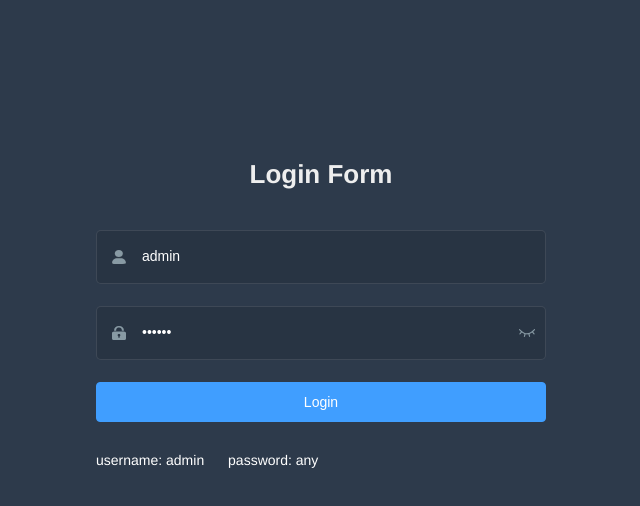
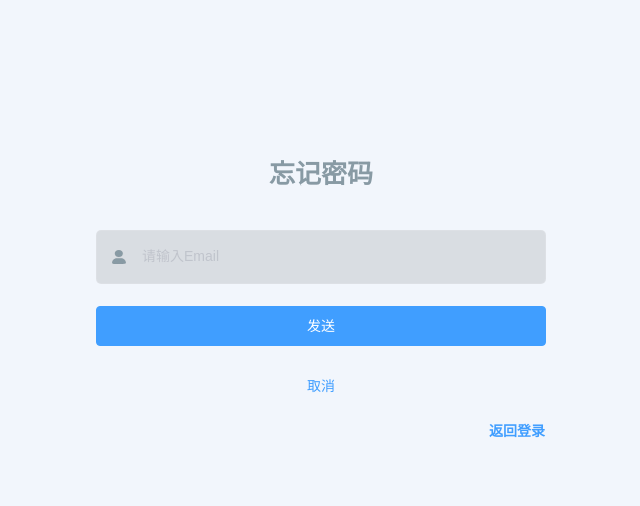
Before and after one commit to JonDoe-297/presentCloud-backgroundUI, a Vue app: page /#/forgetPwd in a window 1280 px wide. Before the commit this address led to /#/login. Shown: the top 506 px of the page, without its empty margins (319-959 px from the left). Built offline with nearby package versions, Linux system fonts and the light colour scheme.

Commit message:
error page 404 401 500 forget password

```diff
--- a/src/permission.js
+++ b/src/permission.js
@@ -8,7 +8,7 @@ import getPageTitle from '@/utils/get-page-title'
 
 NProgress.configure({ showSpinner: false }) // NProgress Configuration
 
-const whiteList = ['/login'] // no redirect whitelist
+const whiteList = ['/login', '/forgetPwd'] // no redirect whitelist
 
 router.beforeEach(async(to, from, next) => {
   // start progress bar
--- a/src/router/index.js
+++ b/src/router/index.js
@@ -36,10 +36,15 @@ export const constantRoutes = [
     component: () => import('@/views/login/index'),
     hidden: true
   },
+  {
+    path: '/forgetPwd',
+    component: () => import('@/views/forget-pwd/index'),
+    hidden: true
+  },
 
   {
     path: '/404',
-    component: () => import('@/views/404'),
+    component: () => import('@/views/error-page/404'),
     hidden: true
   },
 
@@ -77,18 +82,18 @@ export const constantRoutes = [
     ]
   },
 
-  // {
-  //   path: '/form',
-  //   component: Layout,
-  //   children: [
-  //     {
-  //       path: 'index',
-  //       name: 'Form',
-  //       component: () => import('@/views/form/index'),
-  //       meta: { title: 'Form', icon: 'form' }
-  //     }
-  //   ]
-  // },
+  {
+    path: '/form',
+    component: Layout,
+    children: [
+      {
+        path: 'index',
+        name: 'Form',
+        component: () => import('@/views/error-page/500'),
+        meta: { title: 'Form', icon: 'form' }
+      }
+    ]
+  },
 
   // {
   //   path: '/nested',
--- /dev/null
+++ b/src/views/error-page/401.vue
@@ -0,0 +1,99 @@
+<template>
+  <div class="errPage-container">
+    <el-button icon="el-icon-arrow-left" class="pan-back-btn" @click="back">
+      返回
+    </el-button>
+    <el-row>
+      <el-col :span="12">
+        <h1 class="text-jumbo text-ginormous">
+          Oops!
+        </h1>
+        <!--gif来源<a href="https://zh.airbnb.com/" target="_blank">airbnb</a> 页面-->
+        <h2>你没有权限去该页面</h2>
+        <h6>如有不满请联系你领导</h6>
+        <ul class="list-unstyled">
+          <li>或者你可以去:</li>
+          <li class="link-type">
+            <router-link to="/dashboard">
+              回首页
+            </router-link>
+          </li>
+          <!--<li class="link-type">-->
+            <!--<a href="https://www.taobao.com/">随便看看</a>-->
+          <!--</li>-->
+          <!--<li><a href="#" @click.prevent="dialogVisible=true">点我看图</a></li>-->
+        </ul>
+      </el-col>
+      <el-col :span="12">
+        <img :src="errGif" width="313" height="428" alt="Girl has dropped her ice cream.">
+      </el-col>
+    </el-row>
+    <el-dialog :visible.sync="dialogVisible" title="随便看">
+      <img :src="ewizardClap" class="pan-img">
+    </el-dialog>
+  </div>
+</template>
+
+<script>
+import errGif from '@/assets/401_images/401.gif'
+
+export default {
+  name: 'Page401',
+  data() {
+    return {
+      errGif: errGif + '?' + +new Date(),
+      ewizardClap: 'https://wpimg.wallstcn.com/007ef517-bafd-4066-aae4-6883632d9646',
+      dialogVisible: false
+    }
+  },
+  methods: {
+    back() {
+      if (this.$route.query.noGoBack) {
+        this.$router.push({ path: '/dashboard' })
+      } else {
+        this.$router.go(-1)
+      }
+    }
+  }
+}
+</script>
+
+<style lang="scss" scoped>
+  .errPage-container {
+    width: 800px;
+    max-width: 100%;
+    margin: 100px auto;
+    .pan-back-btn {
+      background: #008489;
+      color: #fff;
+      border: none!important;
+    }
+    .pan-gif {
+      margin: 0 auto;
+      display: block;
+    }
+    .pan-img {
+      display: block;
+      margin: 0 auto;
+      width: 100%;
+    }
+    .text-jumbo {
+      font-size: 60px;
+      font-weight: 700;
+      color: #484848;
+    }
+    .list-unstyled {
+      font-size: 14px;
+      li {
+        padding-bottom: 5px;
+      }
+      a {
+        color: #008489;
+        text-decoration: none;
+        &:hover {
+          text-decoration: underline;
+        }
+      }
+    }
+  }
+</style>
--- a/src/views/404.vue
+++ b/src/views/error-page/404.vue
@@ -9,9 +9,9 @@
       </div>
       <div class="bullshit">
         <div class="bullshit__oops">OOPS!</div>
-        <div class="bullshit__info">All rights reserved
-          <a style="color:#20a0ff" href="https://wallstreetcn.com" target="_blank">wallstreetcn</a>
-        </div>
+        <!--<div class="bullshit__info">All rights reserved-->
+          <!--<a style="color:#20a0ff" href="https://wallstreetcn.com" target="_blank">wallstreetcn</a>-->
+        <!--</div>-->
         <div class="bullshit__headline">{{ message }}</div>
         <div class="bullshit__info">Please check that the URL you entered is correct, or click the button below to return to the homepage.</div>
         <a href="" class="bullshit__return-home">Back to home</a>
--- /dev/null
+++ b/src/views/error-page/500.vue
@@ -0,0 +1,99 @@
+<template>
+  <div class="errPage-container">
+    <el-button icon="el-icon-arrow-left" class="pan-back-btn" @click="back">
+      返回
+    </el-button>
+    <el-row>
+      <el-col :span="12">
+        <h1 class="text-jumbo text-ginormous">
+          Oops!
+        </h1>
+        <!--gif来源<a href="https://zh.airbnb.com/" target="_blank">airbnb</a> 页面-->
+        <h2>抱歉！服务器出错啦</h2>
+        <!--<h6>如有不满请联系你领导</h6>-->
+        <ul class="list-unstyled">
+          <li>或者你可以去:</li>
+          <li class="link-type">
+            <router-link to="/dashboard">
+              回首页
+            </router-link>
+          </li>
+          <!--<li class="link-type">-->
+          <!--<a href="https://www.taobao.com/">随便看看</a>-->
+          <!--</li>-->
+          <!--<li><a href="#" @click.prevent="dialogVisible=true">点我看图</a></li>-->
+        </ul>
+      </el-col>
+      <el-col :span="12">
+        <img :src="errGif" width="313" height="428" alt="Girl has dropped her ice cream.">
+      </el-col>
+    </el-row>
+    <el-dialog :visible.sync="dialogVisible" title="随便看">
+      <img :src="ewizardClap" class="pan-img">
+    </el-dialog>
+  </div>
+</template>
+
+<script>
+import errGif from '@/assets/401_images/401.gif'
+
+export default {
+  name: 'Page500',
+  data() {
+    return {
+      errGif: errGif + '?' + +new Date(),
+      ewizardClap: 'https://wpimg.wallstcn.com/007ef517-bafd-4066-aae4-6883632d9646',
+      dialogVisible: false
+    }
+  },
+  methods: {
+    back() {
+      if (this.$route.query.noGoBack) {
+        this.$router.push({ path: '/dashboard' })
+      } else {
+        this.$router.go(-1)
+      }
+    }
+  }
+}
+</script>
+
+<style lang="scss" scoped>
+  .errPage-container {
+    width: 800px;
+    max-width: 100%;
+    margin: 100px auto;
+    .pan-back-btn {
+      background: #008489;
+      color: #fff;
+      border: none!important;
+    }
+    .pan-gif {
+      margin: 0 auto;
+      display: block;
+    }
+    .pan-img {
+      display: block;
+      margin: 0 auto;
+      width: 100%;
+    }
+    .text-jumbo {
+      font-size: 60px;
+      font-weight: 700;
+      color: #484848;
+    }
+    .list-unstyled {
+      font-size: 14px;
+      li {
+        padding-bottom: 5px;
+      }
+      a {
+        color: #008489;
+        text-decoration: none;
+        &:hover {
+          text-decoration: underline;
+        }
+      }
+    }
+  }
+</style>
--- /dev/null
+++ b/src/views/forget-pwd/index.vue
@@ -0,0 +1,185 @@
+<template>
+  <div class="forget-container">
+    <el-form ref="loginForm" :model="loginForm" :rules="loginRules" class="login-form" auto-complete="on" label-position="left">
+
+      <div class="title-container">
+        <h3 class="title">忘记密码</h3>
+      </div>
+
+      <el-form-item prop="username">
+        <span class="svg-container">
+          <svg-icon icon-class="user" />
+        </span>
+        <el-input
+          ref="username"
+          v-model="loginForm.username"
+          placeholder="请输入Email"
+          name="username"
+          type="text"
+          tabindex="1"
+          auto-complete="on"
+        />
+      </el-form-item>
+
+      <el-button :loading="loading" type="primary" style="width:100%;margin-bottom:20px;" @click.native.prevent="handleSend">发送</el-button>
+      <el-button :loading="loading" type="text" style="width:100%;margin-bottom:5px;margin-left: 0px" @click.native.prevent="handleCancel">取消</el-button>
+      <el-button :loading="loading" type="text" style="float:right;font-weight:bold;" @click.native.prevent="handlelogin">返回登录</el-button>
+
+    </el-form>
+  </div>
+</template>
+<script>
+import { validUsername } from '@/utils/validate'
+export default {
+  name: 'Index',
+  data() {
+    const validateUsername = (rule, value, callback) => {
+      if (!validUsername(value)) {
+        callback(new Error('Please enter the correct user name'))
+      } else {
+        callback()
+      }
+    }
+    return {
+      loginForm: {
+        username: ''
+      },
+      loginRules: {
+        username: [{ required: true, trigger: 'blur', validator: validateUsername }]
+      },
+      active: 0,
+      loading: false
+    }
+  },
+
+  methods: {
+    next() {
+      if (this.active++ > 2) this.active = 0
+    },
+    handleSend() {
+      console.log('hhh')
+    },
+    handleCancel() {
+      this.loginForm.username = ''
+    },
+    handlelogin() {
+      this.$router.push('/login')
+    }
+  }
+}
+</script>
+
+<style lang="scss">
+
+  $bg:#283443;
+  $light_gray:#fff;
+  $cursor: #fff;
+
+  @supports (-webkit-mask: none) and (not (cater-color: $cursor)) {
+    .forget-container .el-input input {
+      color: $cursor;
+    }
+  }
+
+  /* reset element-ui css */
+  .forget-container {
+    .el-input {
+      display: inline-block;
+      height: 47px;
+      width: 85%;
+
+      input {
+        background: transparent;
+        border: 0px;
+        -webkit-appearance: none;
+        border-radius: 0px;
+        padding: 12px 5px 12px 15px;
+        color: $light_gray;
+        height: 47px;
+        caret-color: $cursor;
+
+        &:-webkit-autofill {
+          box-shadow: 0 0 0px 1000px $bg inset !important;
+          -webkit-text-fill-color: $cursor !important;
+        }
+      }
+    }
+
+    .el-form-item {
+      border: 1px solid rgba(255, 255, 255, 0.1);
+      background: rgba(0, 0, 0, 0.1);
+      border-radius: 5px;
+      color: #454545;
+    }
+  }
+</style>
+
+<style lang="scss" scoped>
+  $bg:#F2F6FC;
+  $dark_gray:#889aa4;
+  $light_gray:#eee;
+
+  .forget-container {
+    min-height: 100%;
+    width: 100%;
+    background-color: $bg;
+    overflow: hidden;
+
+    .login-form {
+      position: relative;
+      width: 520px;
+      max-width: 100%;
+      padding: 160px 35px 0;
+      margin: 0 auto;
+      overflow: hidden;
+    }
+    .auto-login{
+      margin-bottom: 20px;
+    }
+    .forget-password{
+      margin-top: -10px;
+      float: right;
+    }
+    .tips {
+      font-size: 14px;
+      color: #fff;
+      margin-bottom: 10px;
+
+      span {
+        &:first-of-type {
+          margin-right: 16px;
+        }
+      }
+    }
+
+    .svg-container {
+      padding: 6px 5px 6px 15px;
+      color: $dark_gray;
+      vertical-align: middle;
+      width: 30px;
+      display: inline-block;
+    }
+
+    .title-container {
+      position: relative;
+
+      .title {
+        font-size: 26px;
+        color: $dark_gray;
+        margin: 0px auto 40px auto;
+        text-align: center;
+        font-weight: bold;
+      }
+    }
+
+    .show-pwd {
+      position: absolute;
+      right: 10px;
+      top: 7px;
+      font-size: 16px;
+      color: $dark_gray;
+      cursor: pointer;
+      user-select: none;
+    }
+  }
+</style>
--- a/src/views/login/index.vue
+++ b/src/views/login/index.vue
@@ -3,7 +3,7 @@
     <el-form ref="loginForm" :model="loginForm" :rules="loginRules" class="login-form" auto-complete="on" label-position="left">
 
       <div class="title-container">
-        <h3 class="title">Login Form</h3>
+        <h3 class="title">到云</h3>
       </div>
 
       <el-form-item prop="username">
@@ -40,8 +40,17 @@
           <svg-icon :icon-class="passwordType === 'password' ? 'eye' : 'eye-open'" />
         </span>
       </el-form-item>
+      <el-row>
+        <el-col :span="12"><el-checkbox class="auto-login" v-model="autoLogin">自动登录</el-checkbox></el-col>
+        <el-col :span="12">
+          <!--<router-link to='/forgetPwd'>-->
+          <!--<el-button class="forget-password" type="text" @click="forgetPwd">忘记密码</el-button>-->
+          <!--</router-link>-->
+          <el-button class="forget-password" type="text" @click="handleForgetPwd">忘记密码</el-button>
+        </el-col>
+      </el-row>
 
-      <el-button :loading="loading" type="primary" style="width:100%;margin-bottom:30px;" @click.native.prevent="handleLogin">Login</el-button>
+      <el-button :loading="loading" type="primary" style="width:100%;margin-bottom:30px;" @click.native.prevent="handleLogin">登录</el-button>
 
       <div class="tips">
         <span style="margin-right:20px;">username: admin</span>
@@ -73,6 +82,7 @@ export default {
       }
     }
     return {
+      autoLogin: false,
       loginForm: {
         username: 'admin',
         password: '111111'
@@ -120,6 +130,9 @@ export default {
           return false
         }
       })
+    },
+    handleForgetPwd() {
+      this.$router.push('/forgetPwd')
     }
   }
 }
@@ -191,7 +204,13 @@ $light_gray:#eee;
     margin: 0 auto;
     overflow: hidden;
   }
-
+  .auto-login{
+    margin-bottom: 20px;
+  }
+  .forget-password{
+    margin-top: -10px;
+    float: right;
+  }
   .tips {
     font-size: 14px;
     color: #fff;
```
Also changed, not shown: src/assets/401_images/401.gif (added).
